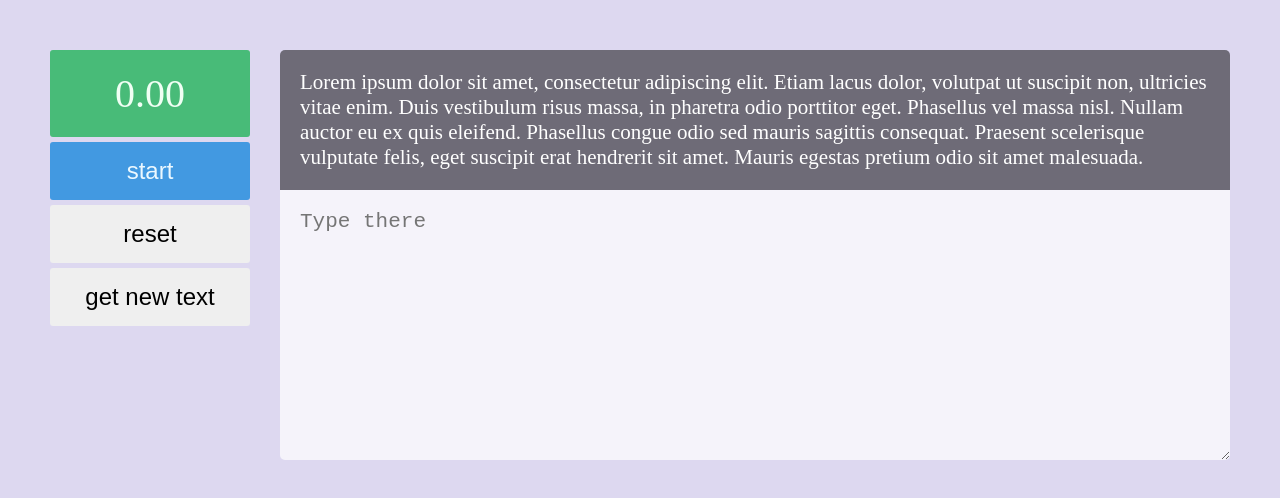
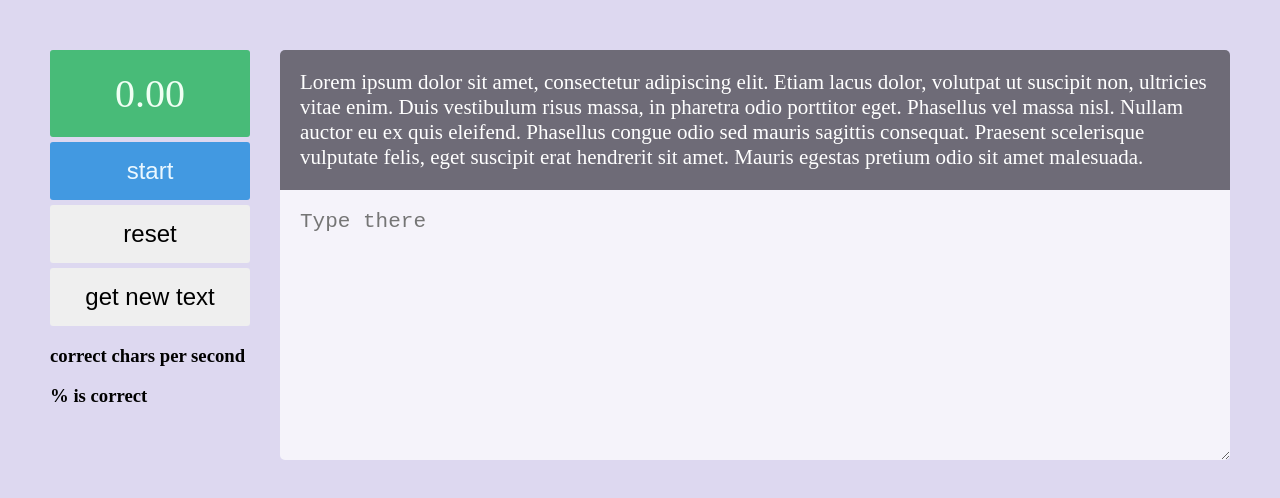
Before and after one commit to kupriianovvv/blindInput, a React (Create React App) app: page / in a window 1280 px wide. Shown: the top 498 px of the page. Built offline with nearby package versions, Linux system fonts and the light colour scheme; the HTML template or start-up script is replaced by a standard one.

Commit message:
replaced alert for statistics

```diff
--- a/src/App.js
+++ b/src/App.js
@@ -16,6 +16,7 @@ const App = () => {
   const [text, setText] = useState(TEXT)
   const [inputText, setInputText] = useState("");
   const [mistakeIndexes, setMistakeIndexes] = useState([2]);
+  const [statistics, setStatistics] = useState({})
   const inputRef = useRef();
 
   const [timeToFinish, { start, reset }] = useCountDown(
@@ -26,7 +27,8 @@ const App = () => {
   const getText = async () => {
     const response = await fetch("https://baconipsum.com/api/?type=meat-and-filler");
     const json = await response.json();
-    setText(json[0])
+    setText(json[0]);
+    setInputText("");
     console.log(json[0]);
   }
 
@@ -43,7 +45,7 @@ const App = () => {
 
   useEffect(() => {
     setMistakeIndexes(getMistakesIndexes(text, inputText))
-  }, [inputText])
+  }, [text, inputText])
 
   useEffect(() => {
     if (timeToFinish !== 0) return;
@@ -53,7 +55,8 @@ const App = () => {
     const charsPerSecond = (numOfChars / TIME_IN_SECONDS).toFixed(2);
     const percentOfCorrentChars = (numOfChars / inputText.length * 100).toFixed(2)
     setInputText("");
-    alert(`${charsPerSecond} characters per second, ${percentOfCorrentChars}% is correct`)
+    setStatistics({ charsPerSecond, percentOfCorrentChars })
+    //alert(`${charsPerSecond} correct characters per second, ${percentOfCorrentChars}% is correct`)
   }, [timeToFinish])
 
   return (
@@ -63,6 +66,8 @@ const App = () => {
         <button className="start" onClick={() => startTimer()}>start</button>
         <button className="reset" onClick={() => resetTimer()}>reset</button>
         <button className="getText" onClick={() => getText()}>get new text</button>
+        <h3>{statistics.charsPerSecond} correct chars per second</h3>
+        <h3>{statistics.percentOfCorrentChars}% is correct</h3>
       </section>
 
       <section className="input">
```
